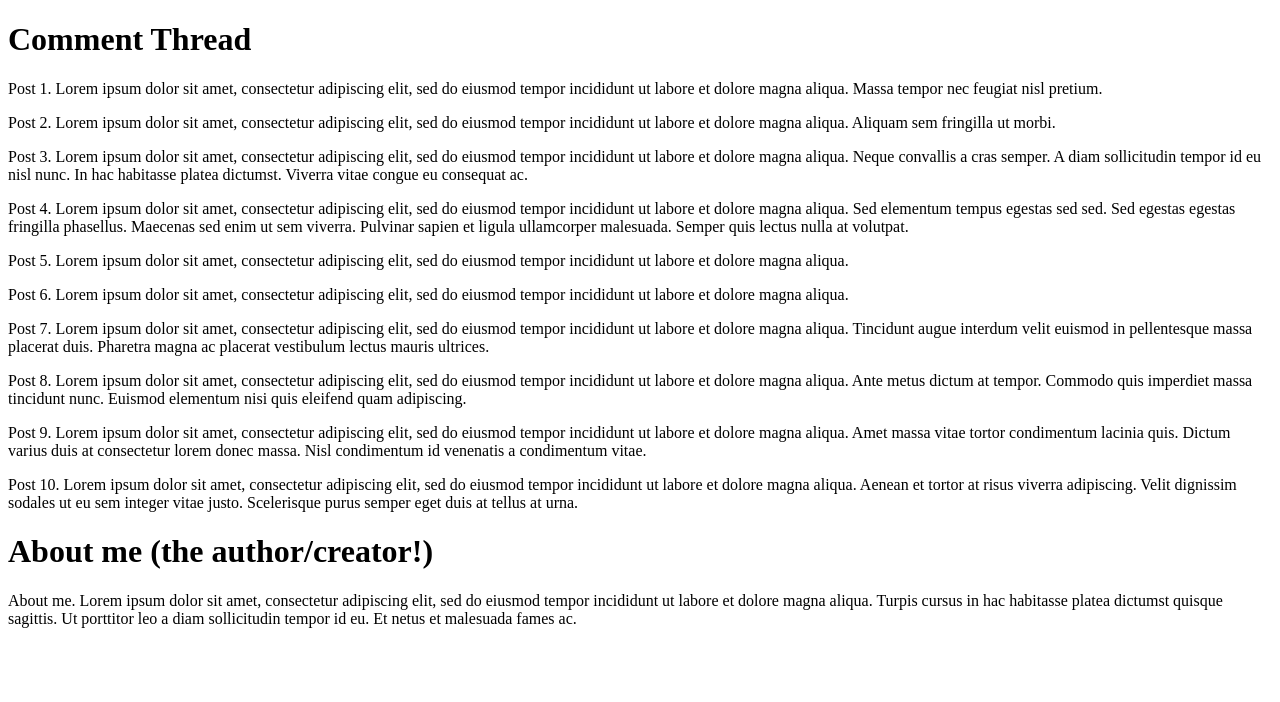
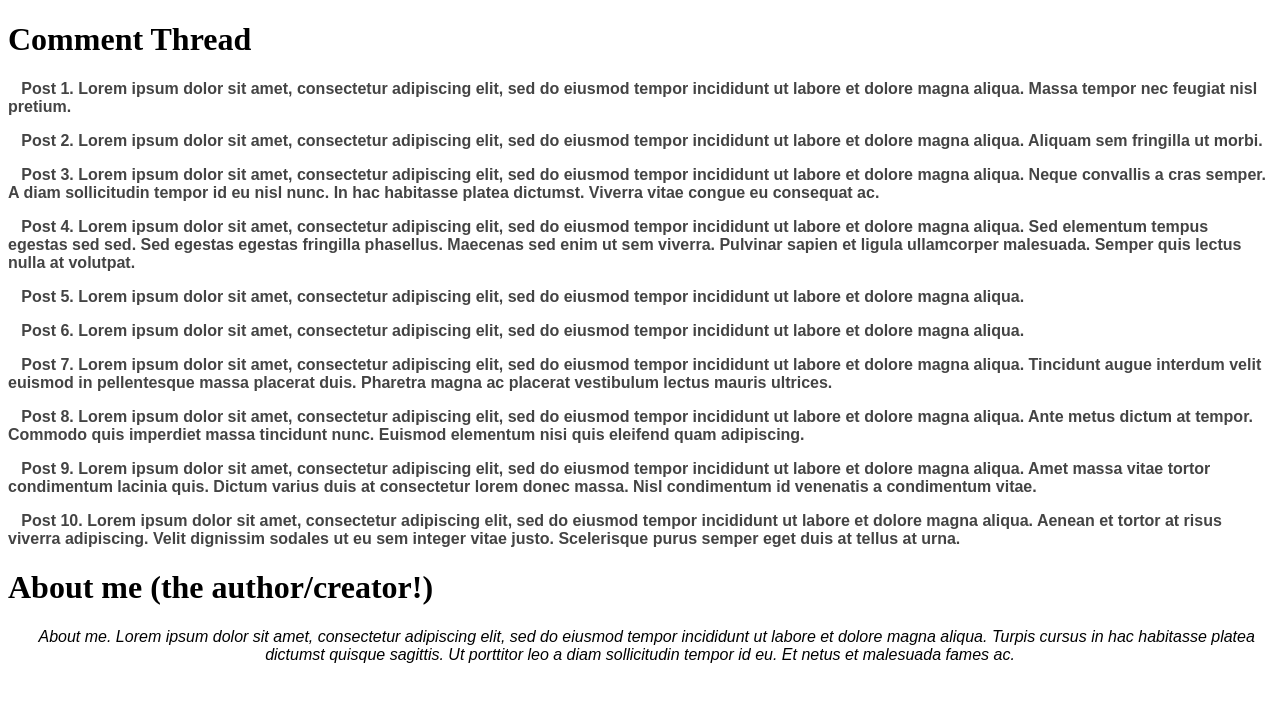
Before and after one commit to ryanardo/blog, a plain HTML site: page index.html in a window 1280 px wide. Drawn offline with Linux system fonts and the light colour scheme.

Commit message:
Add style classes to index.html, and style rules to style.css file.

```diff
--- a/css/style.css
+++ b/css/style.css
@@ -0,0 +1,13 @@
+.blog_post{
+  text-indent: 10pt;
+  color: #444444;
+  font-weight: bold;
+  font-family: sans-serif;
+}
+
+.about_me {
+  text-align: center;
+  text-indent: 10pt;
+  font-family: sans-serif;
+  font-style: italic;
+}
--- a/index.html
+++ b/index.html
@@ -1,7 +1,7 @@
 <!DOCTYPE html>
 <html>
   <head>
-    <link rel="stylesheet" href="/css/master.css" type="text/css">
+    <link rel="stylesheet" href="css/style.css" type="text/css">
     <title>Communication</title>
   </head>
   <body>
```
